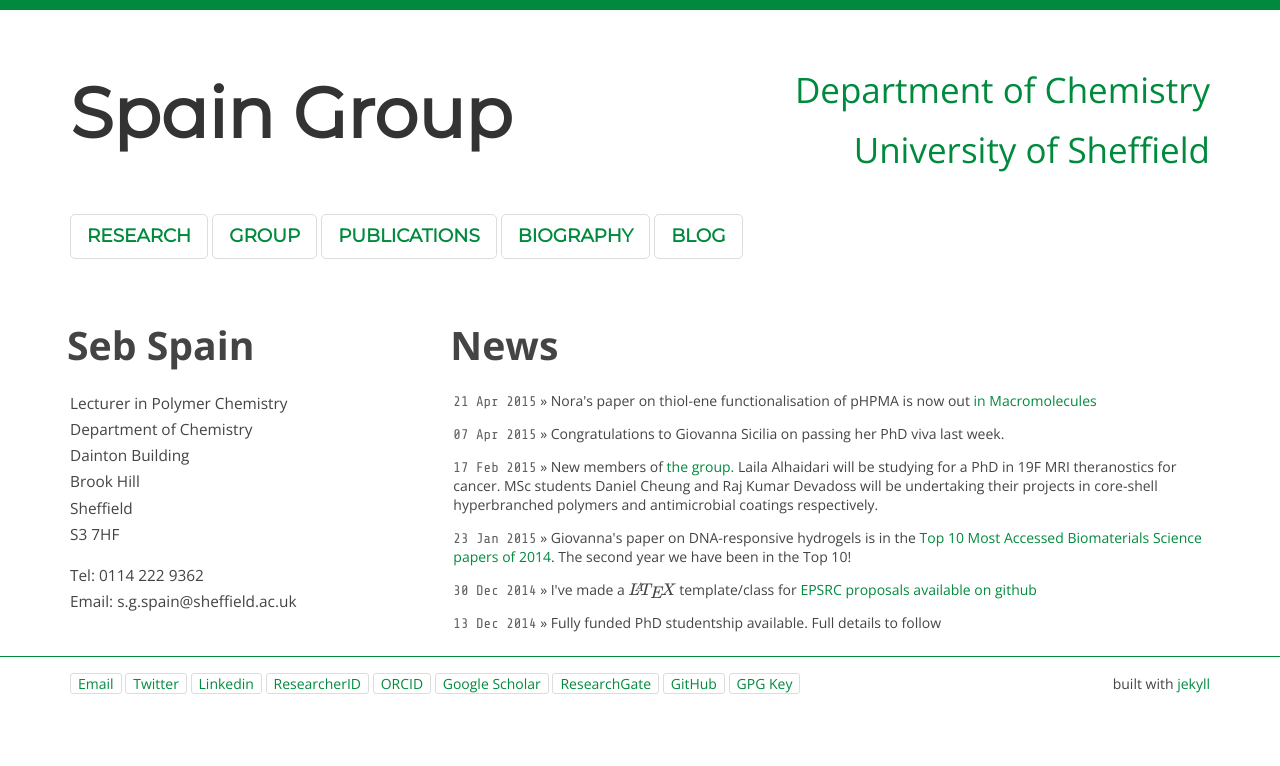
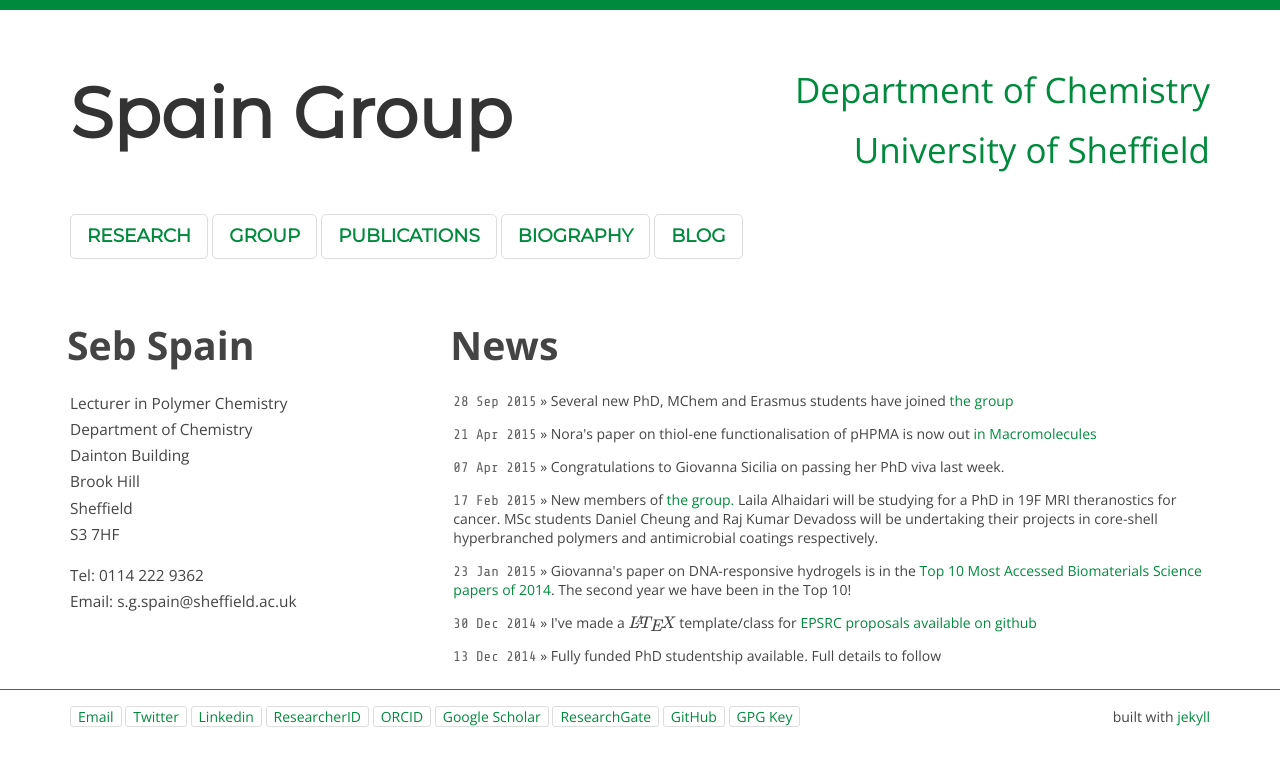
Before and after one commit to sebspain/sebspain.github.io, a Jekyll site: the page index.html, which Jekyll copies as it is, in a window 1280 px wide. Shown: the top 766 px of the page. Built offline with Jekyll 4.4.1, drawn with Linux system fonts in a browser that asks for light colours; Markdown is read by kramdown in place of the engine named in the settings; formulas are drawn with MathJax 3.

Commit message:
new news

```diff
--- a/index.html
+++ b/index.html
@@ -76,6 +76,9 @@
       <div class="unit w-2-3 center-on-mobiles">
         <h2>News</h2>
           <ul class="posts">
+            <li><span>28 Sep 2015</span> &raquo; Several new PhD, MChem and Erasmus students have joined <a href="/group/">the group</a></li>
+            </ul>
+          <ul class="posts">
             <li><span>21 Apr 2015</span> &raquo; Nora's paper on thiol-ene functionalisation of pHPMA is now out <a href="http://pubs.acs.org/doi/abs/10.1021/acs.macromol.5b00447">in Macromolecules</a></li>
             </ul>
           <ul class="posts">
```
